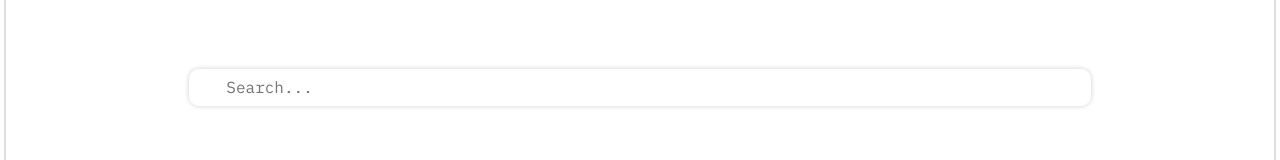
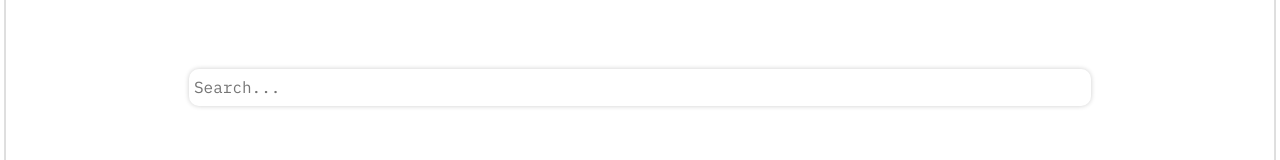
Before and after one commit to markghaida/voronoi-frontend-, a React (Create React App) app: page / in a window 1280 px wide. Shown: the part 513-673 px from the top of the page. Built offline with nearby package versions, Linux system fonts and the light colour scheme.

Commit message:
starting keys

```diff
--- a/package.json
+++ b/package.json
@@ -12,6 +12,7 @@
     "react": "^17.0.1",
     "react-dom": "^17.0.1",
     "react-scripts": "4.0.3",
+    "react-simple-keyboard": "^3.0.64",
     "web-vitals": "^1.0.1"
   },
   "scripts": {
--- a/src/App.js
+++ b/src/App.js
@@ -1,8 +1,8 @@
 import logo from './logo.svg';
 import './App.css';
-import Rhizom from './components/Rhizom.js';
-import Search from './components/Search.js';
-import Head from './components/Head.js';
+import Rhizom from './components/Rhizom';
+import Search from './components/Search';
+import Head from './components/Head';
 import { useEffect, useState } from 'react';
 import { timeFormatDefaultLocale } from 'd3';
 
--- /dev/null
+++ b/src/components/Keys.jsx
@@ -0,0 +1,11 @@
+import { useEffect, useState, useRef } from 'react';
+
+const Keys = ( { resultLength } ) => {
+    return(
+      <div id="Keys">
+        {resultLength}
+      </div>
+    );
+};
+
+export default Keys;
--- a/src/components/Search.js
+++ b/src/components/Search.jsx
@@ -1,4 +1,6 @@
 import { useEffect, useRef, useState } from 'react';
+import Keys from './Keys';
+
 
 const Search = ( { searchValue, setSearch, errors, lastReceipt, resultLength } ) => {
   useEffect( ( ) => {
@@ -21,7 +23,6 @@ const Search = ( { searchValue, setSearch, errors, lastReceipt, resultLength } )
 
   return(
    <div id="SearchBar" style={ { boxShadow: background } }>
-     <div style={{ width:"35px" }}></div>
      <input
        ref={ searchInput }
        value={ searchValue }
```
Also changed, not shown: src/components/BookmarkCard.jsx (renamed from src/components/BookmarkCard.js), src/components/Head.jsx (renamed from src/components/Head.js), src/components/Rhizom.jsx (renamed from src/components/Rhizom.js), 1 other file (tests, documents, lock files or other folders).
